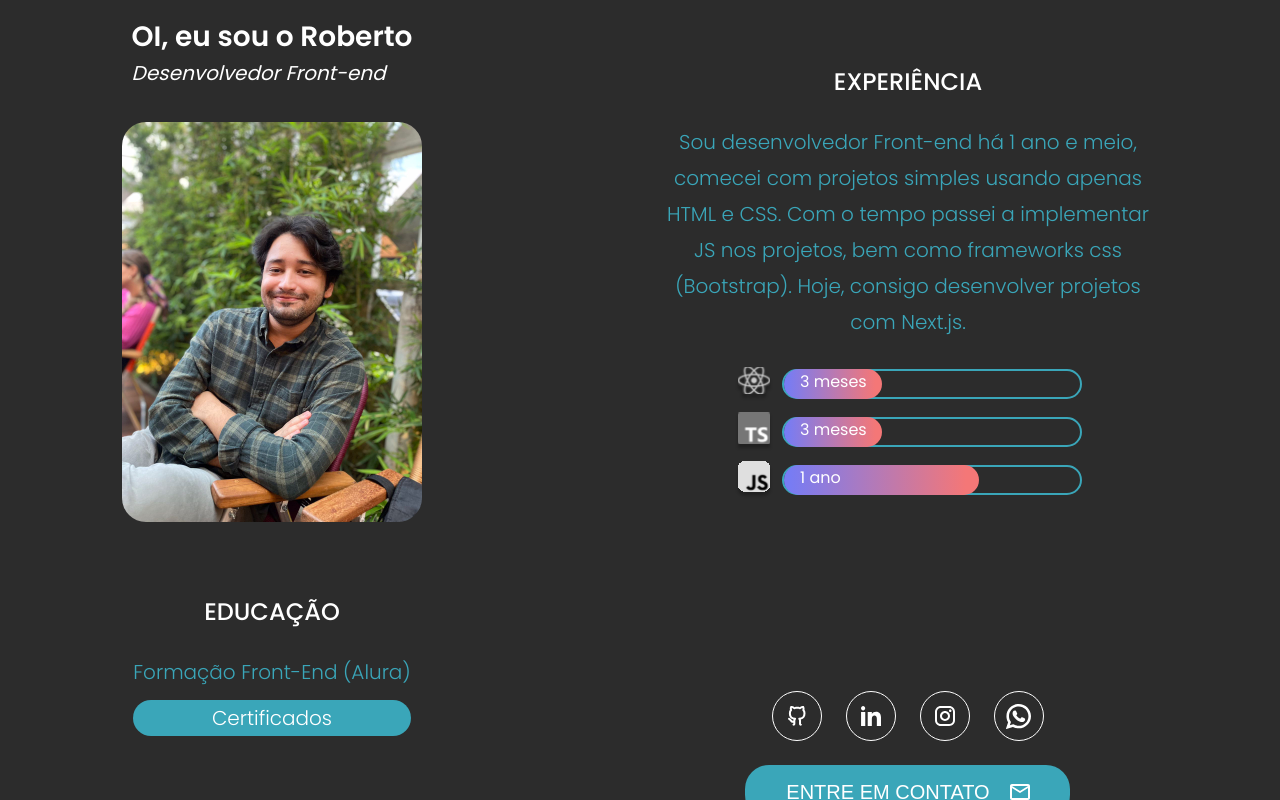
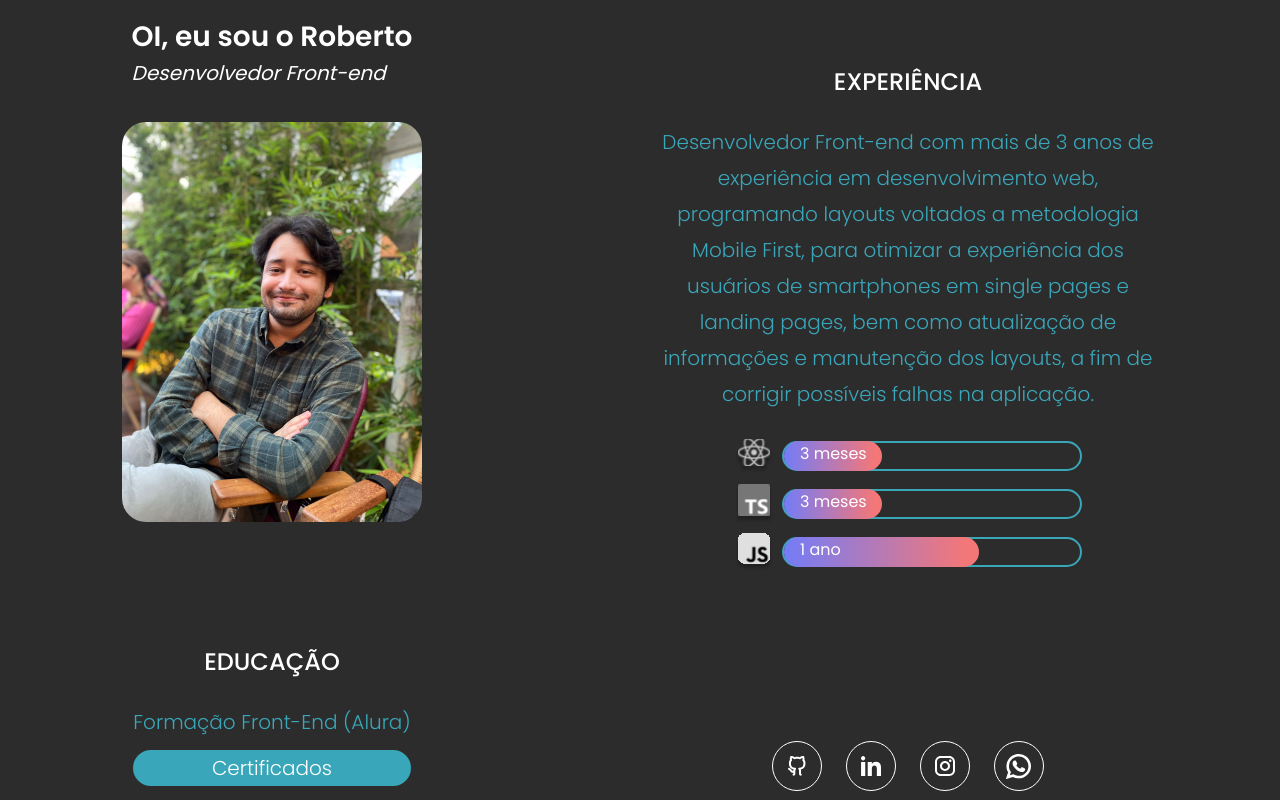
Before and after one commit to robertovalk/meu-portfolio, a Next.js app: page / in a window 1280 px wide. Shown: the top 800 px of the page. Built offline with nearby package versions, Linux system fonts and the light colour scheme.

Commit message:
Update experience.tsx

```diff
--- a/src/app/componentes/experience/experience.tsx
+++ b/src/app/componentes/experience/experience.tsx
@@ -9,7 +9,7 @@
 
             <h3>Experiência</h3>
 
-            <p>Sou desenvolvedor Front-end há 1 ano e meio, comecei com projetos simples usando apenas HTML e CSS. Com o tempo passei a implementar JS nos projetos, bem como frameworks css (Bootstrap). Hoje, consigo desenvolver projetos com Next.js.</p>
+            <p>Desenvolvedor Front-end com mais de 3 anos de experiência em desenvolvimento web, programando layouts voltados a metodologia Mobile First, para otimizar a experiência dos usuários de smartphones em single pages e landing pages, bem como atualização de informações e manutenção dos layouts, a fim de corrigir possíveis falhas na aplicação. </p>
 
             <div className= "experience-time">
                 <div className="exp">
```
